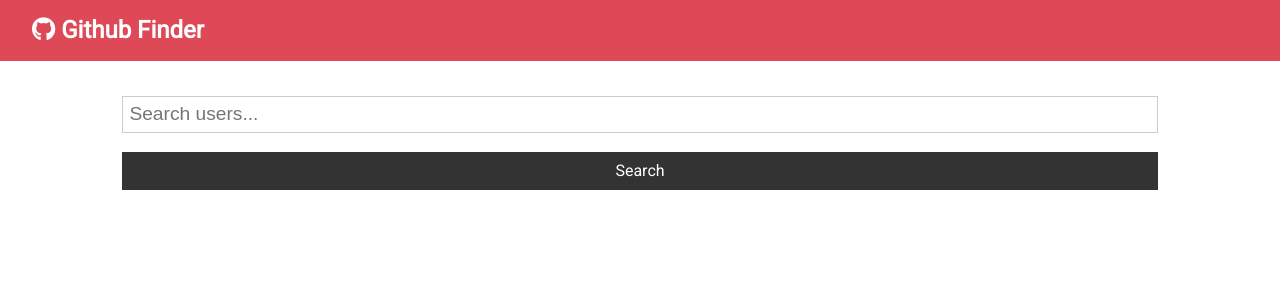
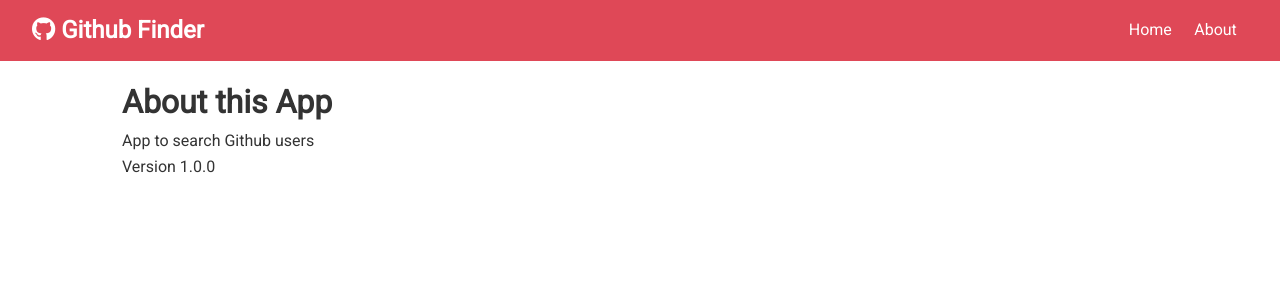
Before and after one commit to victorjbassey/finder, a React (Create React App) app: page /about in a window 1280 px wide. Shown: the top 300 px of the page. Built offline with nearby package versions, Linux system fonts and the light colour scheme; the HTML template or start-up script is replaced by a standard one.

Commit message:
Setup react router

```diff
--- a/package.json
+++ b/package.json
@@ -9,6 +9,7 @@
     "axios": "^0.19.2",
     "react": "^16.13.0",
     "react-dom": "^16.13.0",
+    "react-router-dom": "^5.1.2",
     "react-scripts": "3.4.0"
   },
   "scripts": {
--- a/src/App.js
+++ b/src/App.js
@@ -1,9 +1,11 @@
-import React, { Component } from "react";
+import React, { Component, Fragment } from "react";
 import axios from "axios";
+import { BrowserRouter as Router, Switch, Route } from "react-router-dom";
 import Navbar from "./components/layout/Navbar";
 import Users from "./components/users/Users";
 import Search from "./components/users/Search";
 import Alert from "./components/layout/Alert";
+import About from "./components/pages/About";
 import "./App.css";
 
 class App extends Component {
@@ -32,19 +34,35 @@
 
   render() {
     return (
+      <Router>
         <div className="App">
           <Navbar />
           <div className="container">
             <Alert alert={this.state.alert} />
+            <Switch>
+              <Route
+                exact
+                path="/"
+                render={props => (
+                  <Fragment>
                     <Search
                       searchUsers={this.searchUsers}
                       clearUsers={this.clearUsers}
                       showClear={this.state.users.length > 0 ? true : false}
                       setAlert={this.setAlert}
                     />
-          <Users users={this.state.users} loading={this.state.loading} />
+                    <Users
+                      users={this.state.users}
+                      loading={this.state.loading}
+                    />
+                  </Fragment>
+                )}
+              />
+              <Route exact path="/about" component={About} />
+            </Switch>
           </div>
         </div>
+      </Router>
     );
   }
 }
--- a/src/components/layout/Navbar.js
+++ b/src/components/layout/Navbar.js
@@ -1,5 +1,6 @@
 import React from 'react'
 import PropTypes from 'prop-types'
+import { Link } from 'react-router-dom'
 
 
 const Navbar = props => {
@@ -9,6 +10,14 @@
       <h1>
         <i className={props.icon}></i> {props.title}
       </h1>
+      <ul>
+        <li>
+          <Link to="/">Home</Link>
+        </li>
+        <li>
+          <Link to="/about">About</Link>
+        </li>
+      </ul>
     </nav>
   )
 }
--- /dev/null
+++ b/src/components/pages/About.js
@@ -0,0 +1,13 @@
+import React, { Fragment } from 'react'
+
+const About = () => {
+  return (
+    <Fragment>
+      <h1>About this App</h1>
+      <p>App to search Github users</p>
+      <p>Version 1.0.0</p>
+    </Fragment>
+  )
+}
+
+export default About
```
Also changed, not shown: 1 other file (tests, documents, lock files or other folders). Lines whose indentation alone changed are shown as unchanged.
